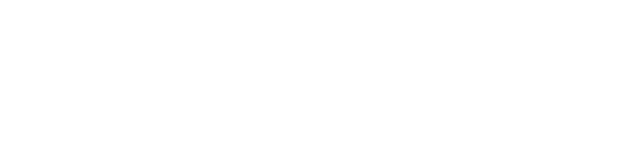
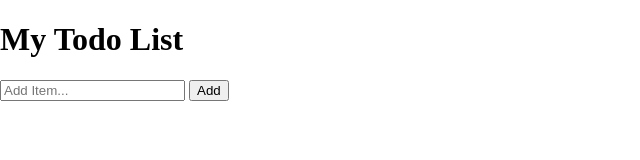
Before and after one commit to sernamalala/Proper-Todo-List, a plain HTML site: page index.html in a window 1280 px wide. Shown: the whole page, without its empty margins (0-640 px from the left). Drawn offline with Linux system fonts and the light colour scheme.

Commit message:
added basic html wireframe of project

```diff
--- a/index.html
+++ b/index.html
@@ -14,7 +14,16 @@
     <link rel="stylesheet" href="style.css">
 </head>
 <body>
+    <div class="heading"><h1 class="head">My Todo List</h1></div>
+    <div class="container">
+        <div class="input">
+            <input type="text" name="" id="textInput" class="text-input" placeholder="Add Item...">
+            <input type="submit" value="Add">
+        </div>
+        <div class="items-added">
 
+        </div>
+    </div>
     <!-- Script -->
     <script src="script.js"></script>
 </body>
```
